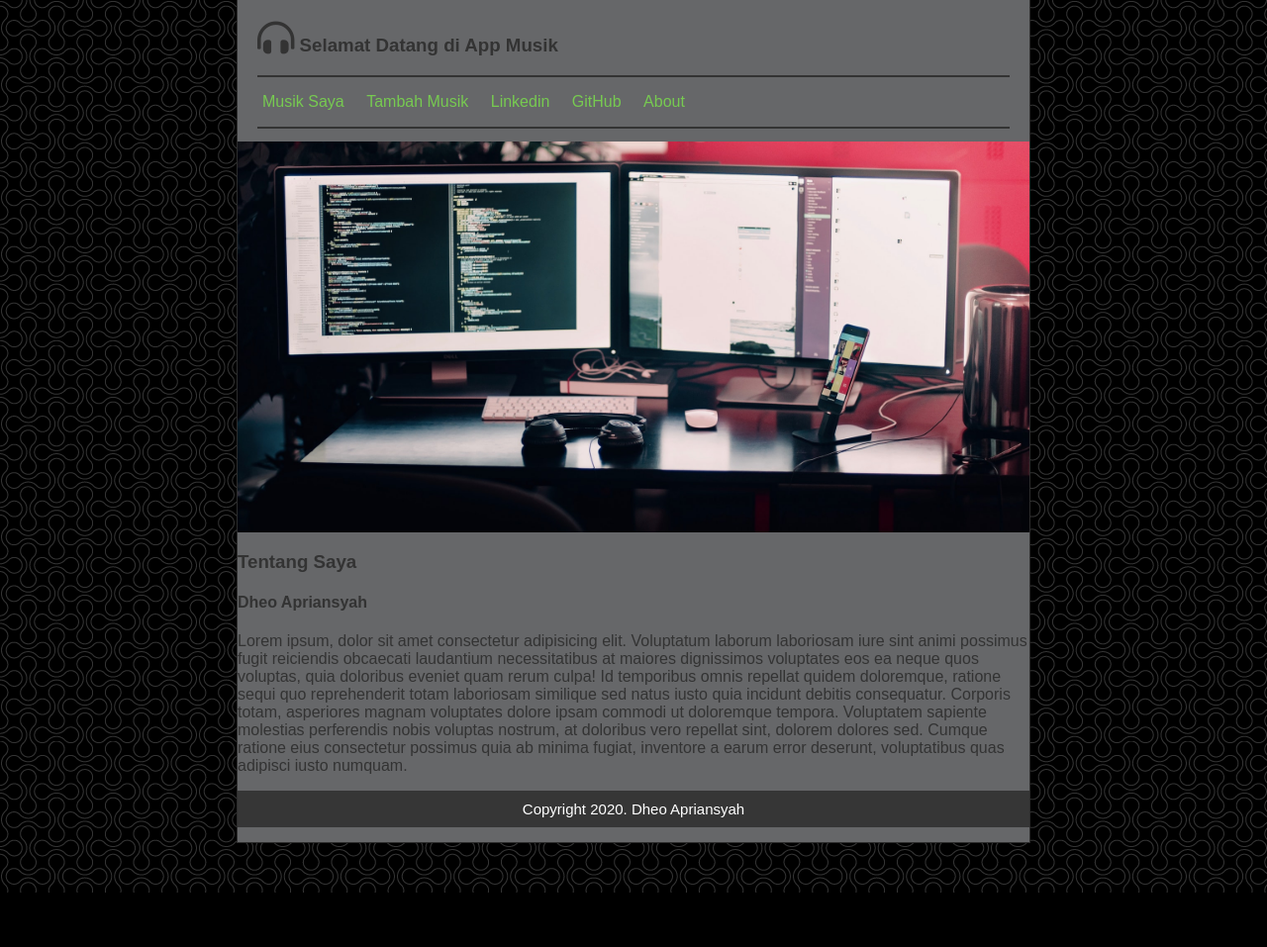
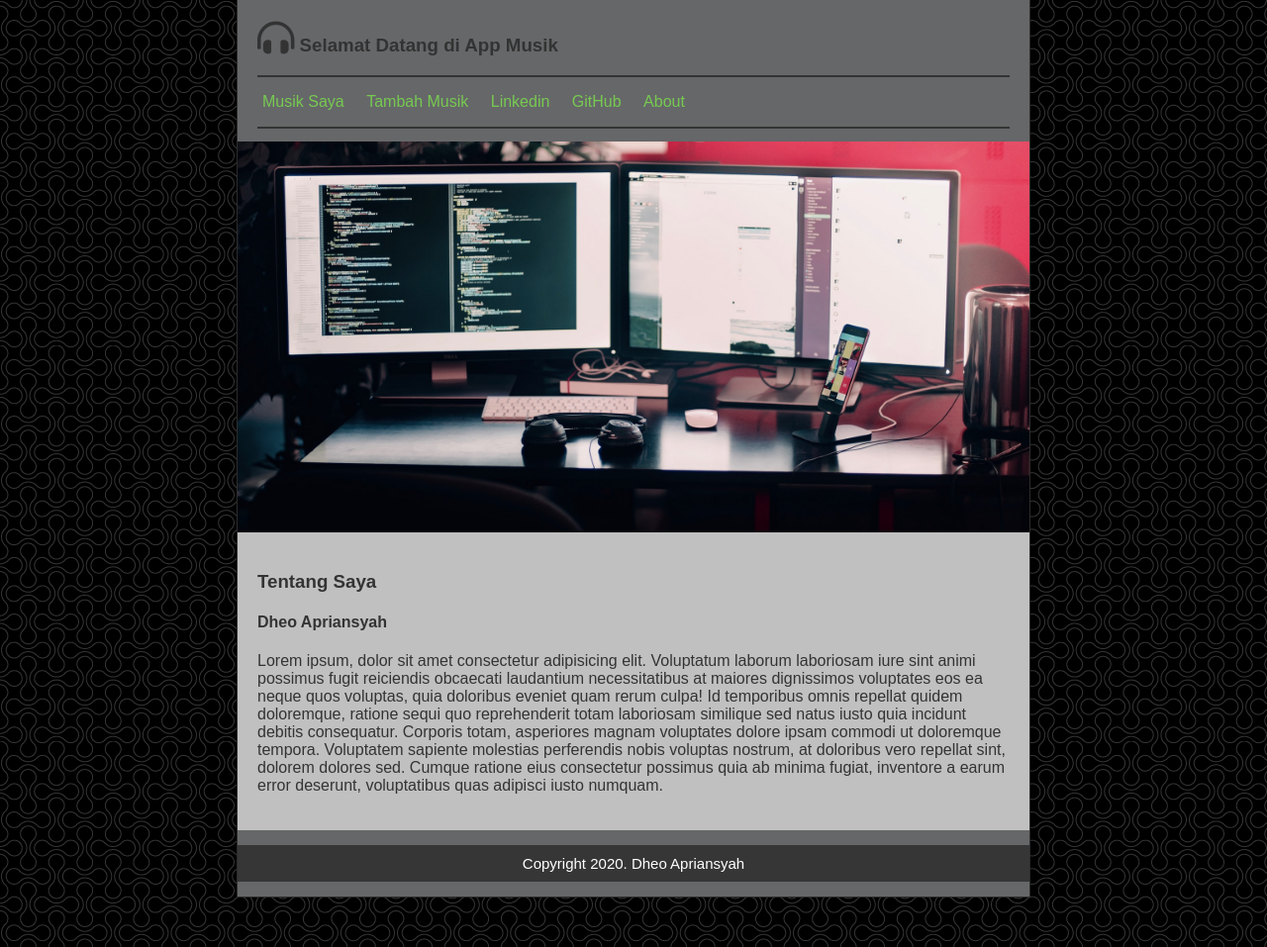
Before and after one commit to DheoAp/App-musik, a CodeIgniter app: page /projectcodeigniter/musik/about in a window 1280 px wide. Shown: the part 51-1008 px from the top of the page at 99% size. Before the commit the page ends 953 px from the top, so only its background shows below. Run offline with CodeIgniter, Linux system fonts and the light colour scheme.

Commit message:
Mengubah class about menjadi class body

```diff
--- a/application/views/about.php
+++ b/application/views/about.php
@@ -1,4 +1,4 @@
-<div class="about">
+<div class="body">
   <h3>Tentang Saya</h3>
   <h4>Dheo Apriansyah</h4>
   <p>Lorem ipsum, dolor sit amet consectetur adipisicing elit. Voluptatum laborum laboriosam iure sint animi possimus fugit reiciendis obcaecati laudantium necessitatibus at maiores dignissimos voluptates eos ea neque quos voluptas, quia doloribus eveniet quam rerum culpa! Id temporibus omnis repellat quidem doloremque, ratione sequi quo reprehenderit totam laboriosam similique sed natus iusto quia incidunt debitis consequatur. Corporis totam, asperiores magnam voluptates dolore ipsam commodi ut doloremque tempora. Voluptatem sapiente molestias perferendis nobis voluptas nostrum, at doloribus vero repellat sint, dolorem dolores sed. Cumque ratione eius consectetur possimus quia ab minima fugiat, inventore a earum error deserunt, voluptatibus quas adipisci iusto numquam.</p>
```
